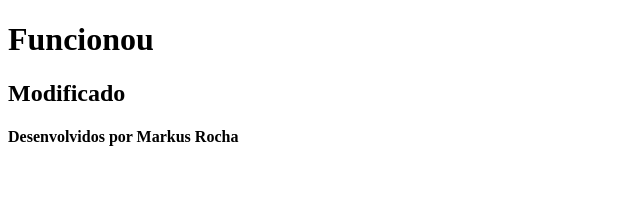
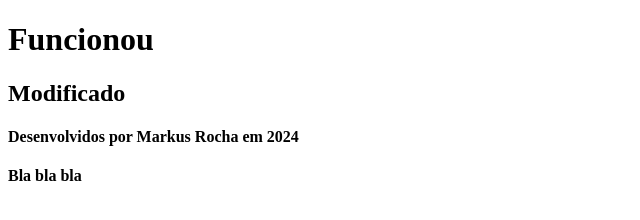
Before and after one commit to KauaMarkus/learn_git, a plain HTML site: page index.html in a window 1280 px wide. Shown: the whole page, without its empty margins (0-640 px from the left). Drawn offline with Linux system fonts and the light colour scheme.

Commit message:
atualizacao do html

```diff
--- a/index.html
+++ b/index.html
@@ -4,12 +4,15 @@
     <meta charset="UTF-8">
     <meta name="viewport" content="width=device-width, initial-scale=1.0">
     <title>Teste Git</title>
+    <link rel="stylesheet" href="index.css">
+    <script src="index.js"></script>
 </head>
 <body>
     <h1>Funcionou</h1>
     <h2>Modificado</h2>
     <footer>
-        <h4>Desenvolvidos por <b>Markus Rocha</b></h4>
+        <h4>Desenvolvidos por <b>Markus Rocha</b> em 2024</h4>
+        <h4>Bla bla bla</h4>
     </footer>
 </body>
 </html>
```
